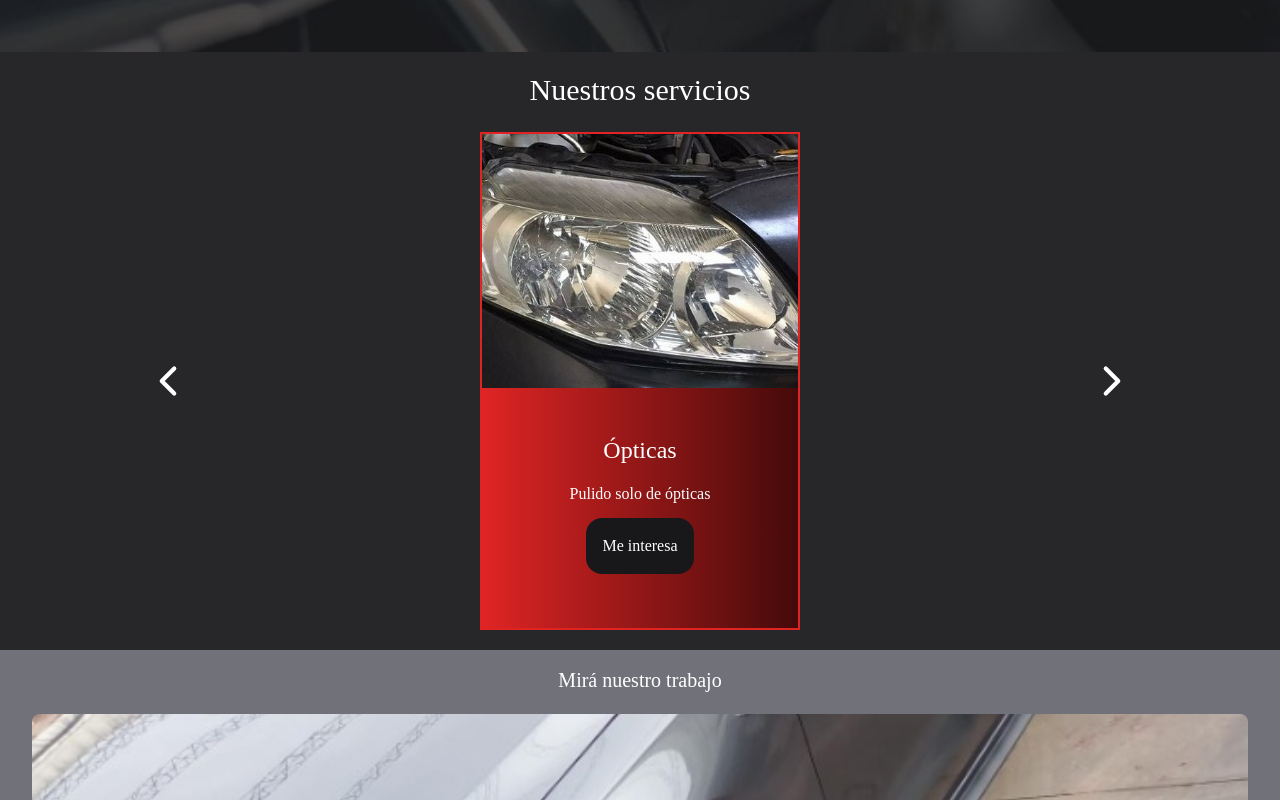
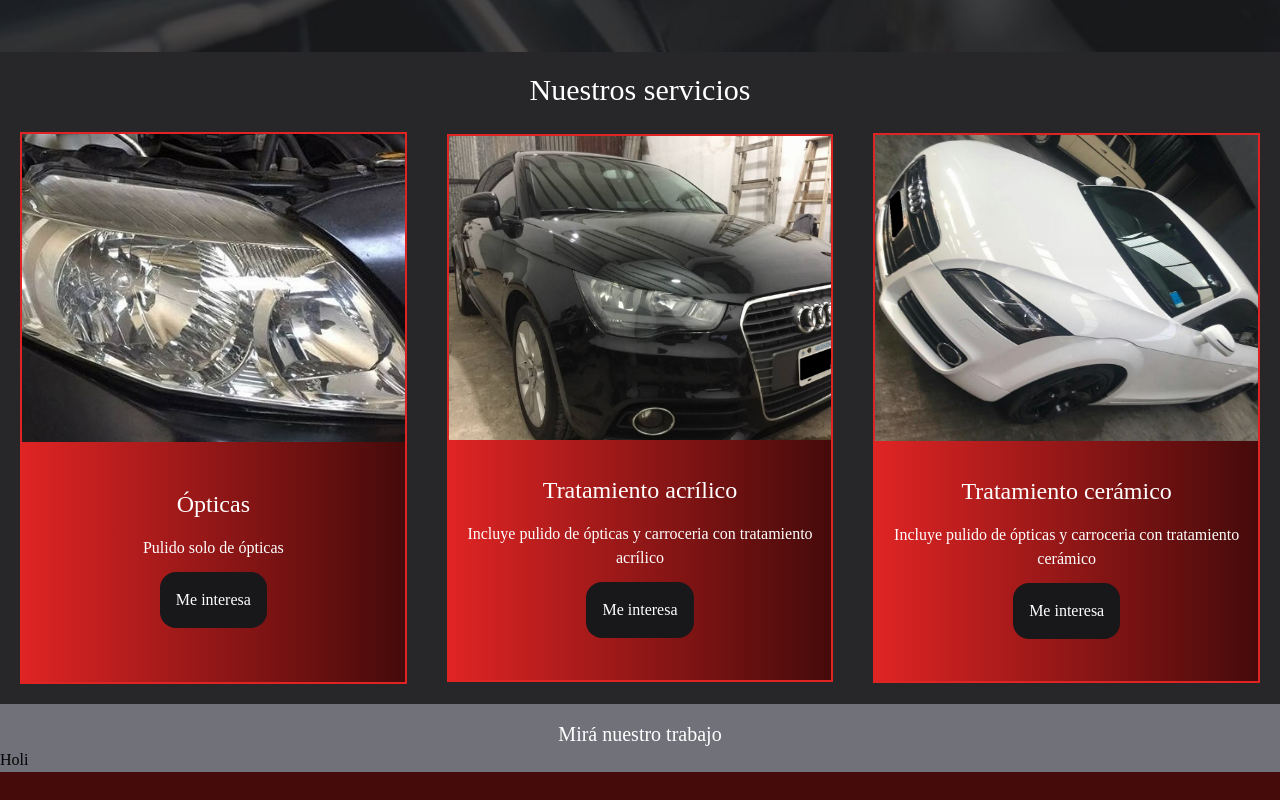
Before and after one commit to alejoevilches/ep-pulidos, a React (Vite) app: page / in a window 1280 px wide. Shown: the part 740-1540 px from the top of the page. Built offline with nearby package versions, Linux system fonts and the light colour scheme; a web font is replaced by a local one.

Commit message:
create lg view for services component

```diff
--- a/src/components/Gallery.tsx
+++ b/src/components/Gallery.tsx
@@ -1,9 +1,8 @@
 import { Carousel } from "flowbite-react";
+import { useResponsive } from "../hooks/useResponsive";
 
-export function Gallery(){
+function MobileGallery(){
   return(
-    <section className="w-screen h-max bg-zinc-500 flex flex-col">
-      <p className="mx-auto pt-4 text-white text-xl">Mirá nuestro trabajo</p>
     <Carousel indicators={false} className="h-80 px-8 py-5 object-contain">
       <img src="c1.jpeg" alt="Foto de un auto luego del tratamiento ceramico" />
       <img src="c2.jpeg" alt="Foto de un auto luego del tratamiento ceramico" />
@@ -15,6 +14,15 @@ export function Gallery(){
       <img src="c8.jpeg" alt="Foto de un auto luego del tratamiento ceramico" />
       <img src="c9.jpeg" alt="Foto de un auto luego del tratamiento ceramico" />
     </Carousel>
+  )
+}
+
+export function Gallery(){
+  const {isMobile}=useResponsive();
+  return(
+    <section className="w-screen h-max bg-zinc-500 flex flex-col">
+      <p className="mx-auto pt-4 text-white text-xl">Mirá nuestro trabajo</p>
+      {isMobile ? <MobileGallery /> : <p>Holi</p>}
     </section>
   )
 }
--- a/src/components/Hero.tsx
+++ b/src/components/Hero.tsx
@@ -1,7 +1,7 @@
 export function Hero(){
   return(
     <section className="h-[84vh] bg-heroPattern bg-cover bg-center flex flex-col justify-center gap-10 pl-5 text-white">
-      <h1 className="text-5xl leading-snug">Pulido de ópticas y cerámicas</h1>
+      <h1 className="text-5xl leading-snug md2:text-6xl md:w-[60vw]">Pulido de ópticas y cerámicas</h1>
       <button className="w-max bg-red-600 p-4">Contactar</button>
     </section>
   )
--- a/src/components/Services.tsx
+++ b/src/components/Services.tsx
@@ -1,5 +1,6 @@
 import { IconChevronLeft, IconChevronRight } from "@tabler/icons-react";
 import { useState } from "react";
+import { useResponsive } from "../hooks/useResponsive";
 
 //Tipado para cada card
 interface Card{
@@ -27,7 +28,7 @@ const cards:Card[]=[
   }
 ]
 
-export function Services(){
+function MobileServices(){
   const [cardIndex, setCardIndex]=useState(0);
 
   const handleChangeCard=(dir:"left" | "right")=>{
@@ -38,12 +39,8 @@ export function Services(){
       setCardIndex(prevIndex => (prevIndex === cards.length - 1 ? 0 : prevIndex + 1));
     }
   }
-
   const currentCard=cards[cardIndex];
-
   return(
-    <section className="bg-zinc-800 text-white flex flex-col items-center py-5">
-      <h2 className="text-3xl pb-6">Nuestros servicios</h2>
     <div className="flex flex-row items-center justify-around w-screen">
       <IconChevronLeft size={50} className="hover:text-red-600" onClick={()=>handleChangeCard("left")}/>
       <article className="border-2 border-red-600 flex flex-col items-center justify-center max-w-80 overflow-hidden">
@@ -56,6 +53,38 @@ export function Services(){
       </article>
       <IconChevronRight className="hover:text-red-600" size={50} onClick={()=>handleChangeCard("right")}/>
     </div>
+  )
+}
+
+function ScreenServices(){
+  return(
+    <section className="flex w-screen">
+      {
+        cards.map(card=>{
+          return (
+            <div key={card.title} className="flex flex-row items-center justify-around w-screen">
+            <article className="border-2 border-red-600 flex flex-col items-center justify-center overflow-hidden mx-5 max-w-[400px]">
+              <img src={card.img} alt="Imagen de opticas pulidas" />
+              <div className="flex flex-col items-center justify-center bg-gradient-to-r from-red-600 to-red-950 w-full min-h-60 py-5">
+                <h3 className="text-2xl mb-4 text-center">{card.title}</h3>
+                <p className="mb-3 text-center">{card.description}</p>
+                <button className="w-max p-4 mb-2 bg-zinc-900 rounded-2xl overflow-hidden">Me interesa</button>
+              </div>
+            </article>
+            </div>
+          )
+        })
+      }
     </section>
   )
 }
+
+export function Services(){
+  const {isMobile}=useResponsive();
+  return(
+    <section className="bg-zinc-800 text-white flex flex-col items-center py-5">
+      <h2 className="text-3xl pb-6">Nuestros servicios</h2>
+      {isMobile ? <MobileServices /> : <ScreenServices />}
+    </section>
+  )
+}
--- /dev/null
+++ b/src/hooks/useResponsive.ts
@@ -0,0 +1,19 @@
+import { useEffect, useState } from "react";
+
+export const useResponsive = () => {
+  const [isMobile, setIsMobile] = useState(window.innerWidth < 768);
+
+  useEffect(() => {
+    const handleResize = () => {
+      setIsMobile(window.innerWidth < 768);
+    };
+
+    window.addEventListener('resize', handleResize);
+
+    return () => {
+      window.removeEventListener('resize', handleResize);
+    };
+  }, []);
+
+  return { isMobile };
+};
--- a/tailwind.config.js
+++ b/tailwind.config.js
@@ -15,6 +15,9 @@ export default {
       },
       backgroundImage:{
         "heroPattern":"url('/hero-background.jpeg')"
+      },
+      screens:{
+        "md2":"996px"
       }
     },
   },
```
Lines whose indentation alone changed are shown as unchanged.
